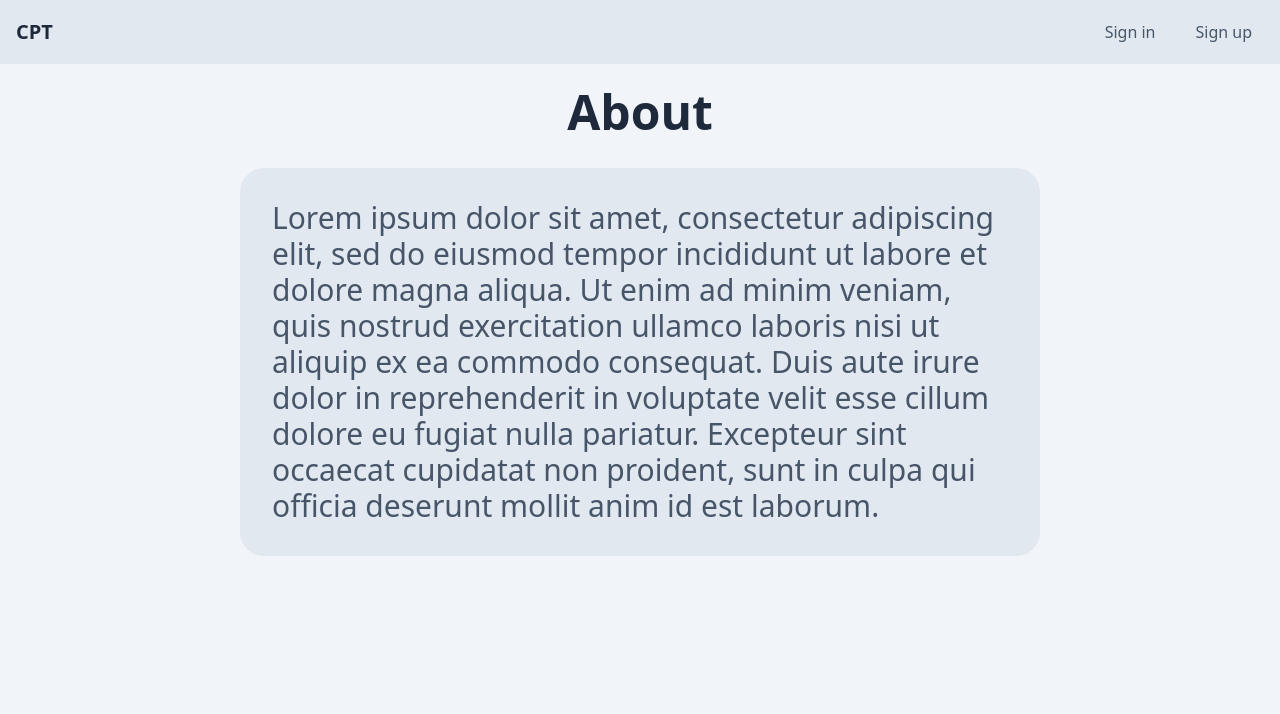
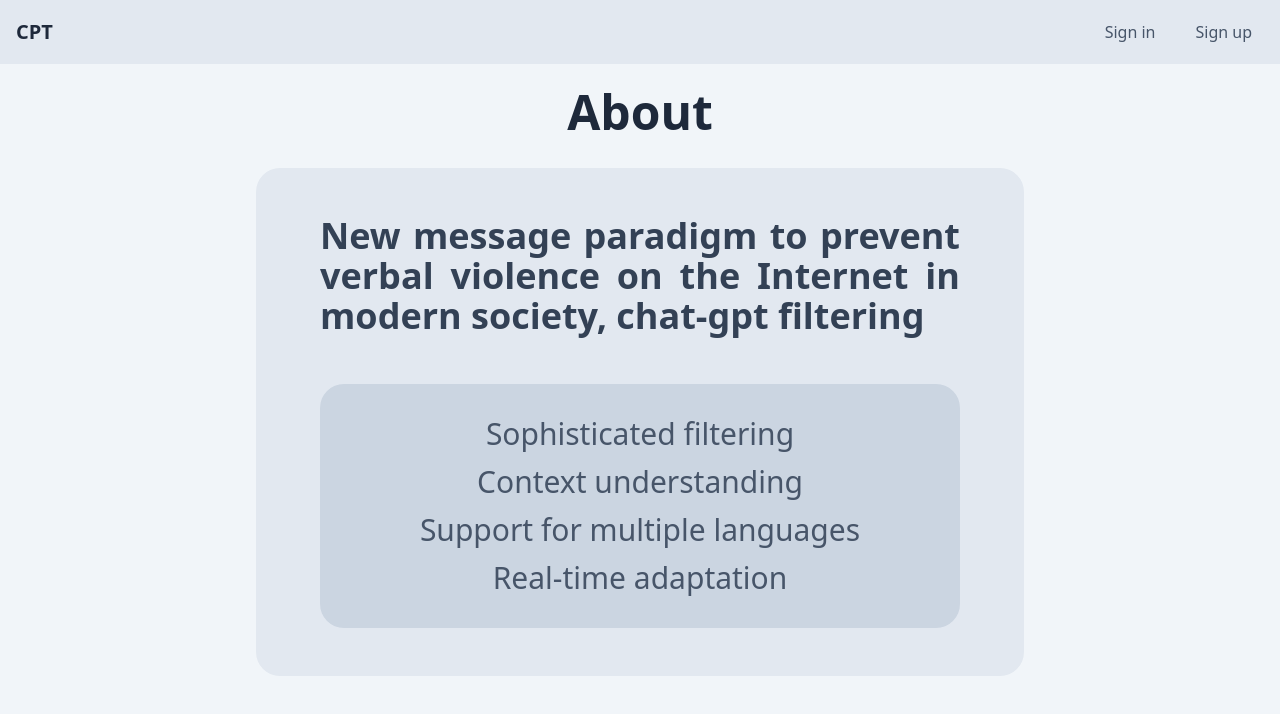
Before and after one commit to jnosis/cpt_, a React (Vite) app in the folder client/: page / in a window 1280 px wide. Shown: the top 714 px of the page. Built offline with nearby package versions, Linux system fonts and the light colour scheme; no server answers.

Commit message:
feat(client): Add content to the About component

```diff
--- a/client/src/components/About.tsx
+++ b/client/src/components/About.tsx
@@ -3,16 +3,21 @@
 
 export default function About() {
   return (
-    <Section className='w-full px-4 sm:px-10 md:px-32 lg:px-48 xl:px-60 2xl:px-80'>
+    <Section className='w-[80vw] max-w-3xl mx-auto mb-8'>
       <h1 className='text-5xl text-slate-800 font-bold py-6'>About</h1>
-      <ArticleCard className='mt-2 p-8 text-3xl text-slate-600'>
-        Lorem ipsum dolor sit amet, consectetur adipiscing elit, sed do eiusmod
-        tempor incididunt ut labore et dolore magna aliqua. Ut enim ad minim
-        veniam, quis nostrud exercitation ullamco laboris nisi ut aliquip ex ea
-        commodo consequat. Duis aute irure dolor in reprehenderit in voluptate
-        velit esse cillum dolore eu fugiat nulla pariatur. Excepteur sint
-        occaecat cupidatat non proident, sunt in culpa qui officia deserunt
-        mollit anim id est laborum.
+      <ArticleCard className='mt-2 px-8 py-6 sm:px-16 sm:py-12 text-slate-600'>
+        <h2 className='text-4xl text-justify font-bold text-slate-700'>
+          New message paradigm to prevent verbal violence on the Internet in
+          modern society, chat-gpt filtering
+        </h2>
+        <ArticleCard className='mt-12 p-4 sm:p-6 md:p-8 bg-slate-300'>
+          <ul className='flex flex-col text-3xl text-center gap-3'>
+            <li>Sophisticated filtering</li>
+            <li>Context understanding</li>
+            <li>Support for multiple languages</li>
+            <li>Real-time adaptation</li>
+          </ul>
+        </ArticleCard>
       </ArticleCard>
     </Section>
   );
```
